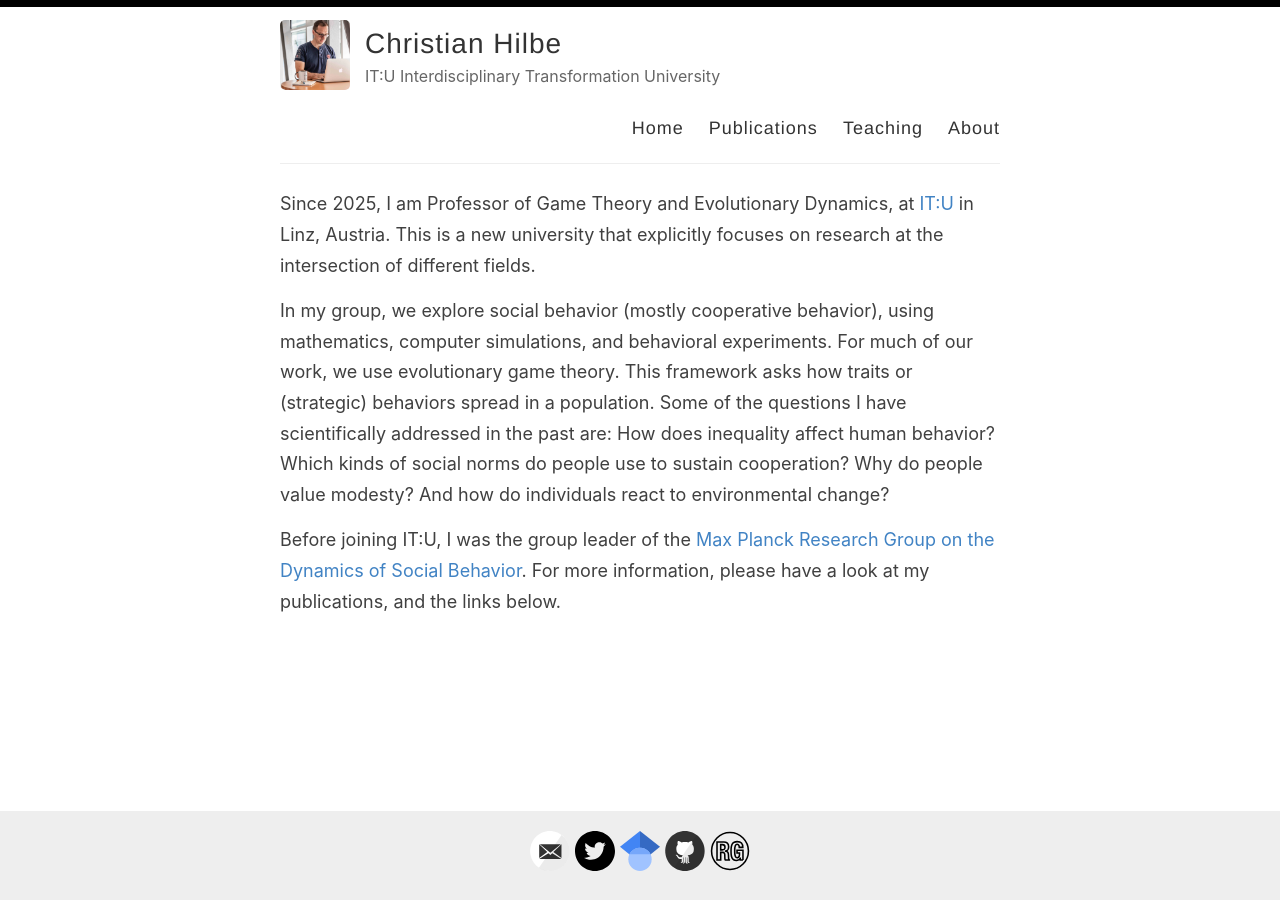
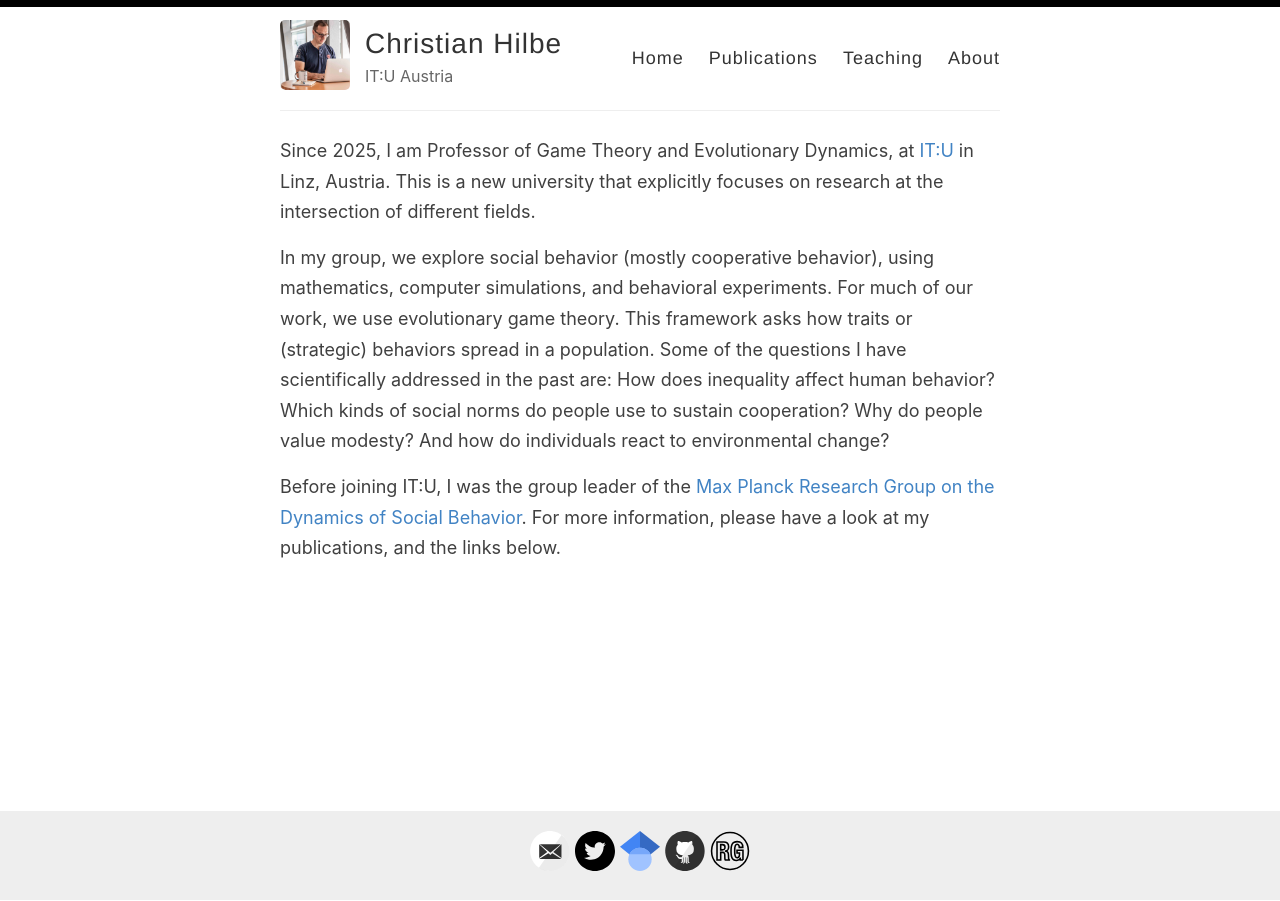
Before and after one commit to christian-hilbe/christian-hilbe.github.io, a Jekyll site: the page built from index.md, in a window 1280 px wide. Built offline with Jekyll 4.4.1, drawn with Linux system fonts in a browser that asks for light colours.

Commit message:
Changes to Design

```diff
--- a/_config.yml
+++ b/_config.yml
@@ -9,7 +9,7 @@ name: Christian Hilbe
 author: Christian Hilbe
 
 # Short bio or description (displayed in the header)
-description: IT:U Interdisciplinary Transformation University
+description: IT:U Austria
 
 # URL of your avatar or profile pic (you could use your GitHub profile pic)
 avatar: /images/christian.jpg
```
